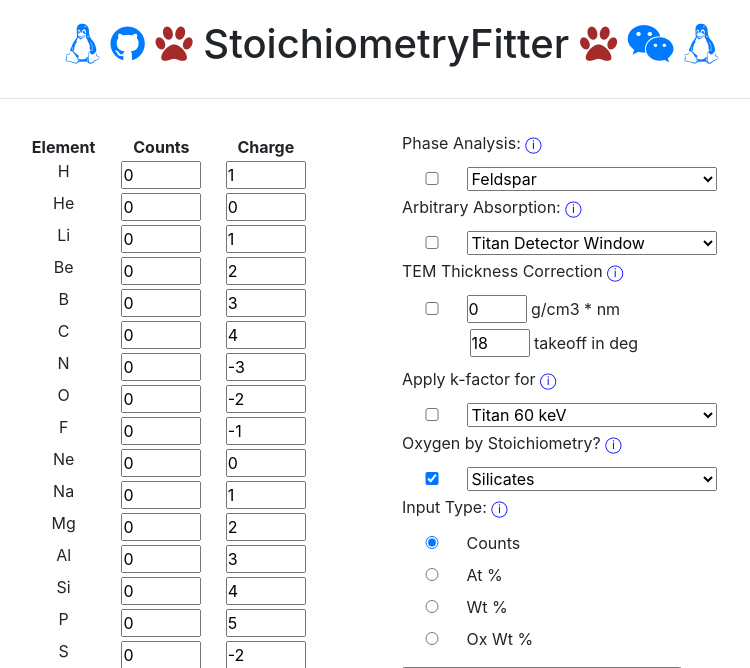
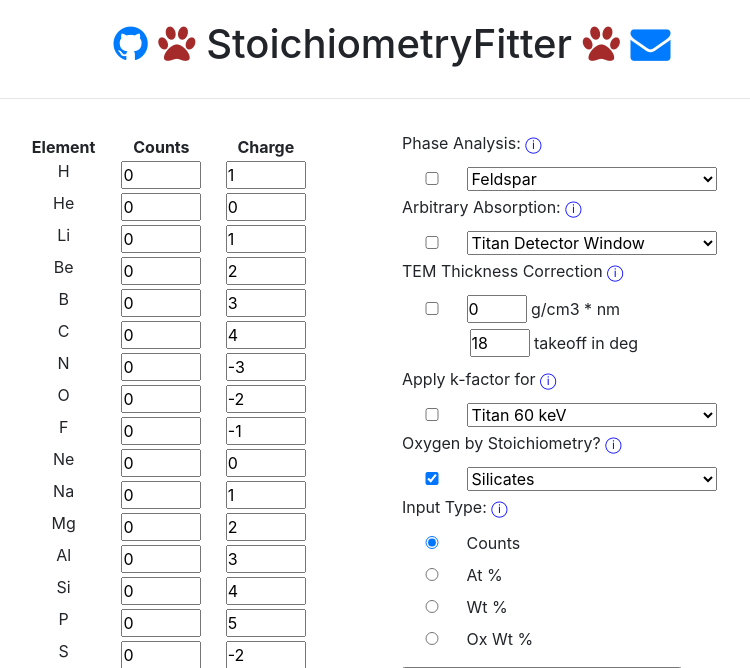
Before and after one commit to ZGainsforth/StoichiometryFitter, a Flask app: page / in a window 1280 px wide. Shown: the top 668 px of the page, without its empty margins (248-998 px from the left). Run offline with Flask 2, Linux system fonts and the light colour scheme; some libraries are stand-ins or nearby versions.

Commit message:
Fix icons

```diff
--- a/templates/base.html
+++ b/templates/base.html
@@ -5,6 +5,11 @@
     <meta http-equiv="X-UA-Compatible" content="IE=edge">
     <meta name="viewport" content="width=device-width, initial-scale=1.0">
     <title>{% block title %}{% endblock %}</title>
+    <!-- add icon link -->
+    <link rel = "icon" href =
+    "{{ url_for('static', filename = 'icon.png') }}"
+            type = "image/x-icon">
+
     <link rel="stylesheet" href="https://cdnjs.cloudflare.com/ajax/libs/font-awesome/4.7.0/css/font-awesome.min.css">
     <link rel="stylesheet" type = "text/css" href="{{ url_for('static', filename = 'Bootstrap.css') }}">
     <!-- Font Awesome Icons(Just for fun:))) -->
@@ -13,13 +18,13 @@
   </head>
 <body>
   <h1 style="margin-top: 20px;" id="t">
-    <a href="https://en.wikipedia.org/wiki/String_theory"><i class="fa fa-linux" aria-hidden="true"></i></a>
-    <a href="https://en.wikipedia.org/wiki/Quantum_mechanics"><i class="fa fa-github" aria-hidden="true"></i></a>
+    <!-- <a href="https://en.wikipedia.org/wiki/String_theory"><i class="fa fa-linux" aria-hidden="true"></i></a> -->
+    <a href="https://github.com/ZGainsforth/StoichiometryFitter"><i class="fa fa-github" aria-hidden="true"></i></a>
     <i style="color: brown;" class="fa fa-paw" aria-hidden="true"></i>
     StoichiometryFitter
     <i style="color: brown;" class="fa fa-paw" aria-hidden="true"></i>
-    <a href="https://en.wikipedia.org/wiki/Quantum_field_theory"><i class="fa fa-weixin" aria-hidden="true"></i></a>
-    <a href="https://en.wikipedia.org/wiki/Albert_Einstein"><i class="fa fa-linux" aria-hidden="true"></i></a>
+    <a href="mailto: zackg@ssl.berkeley.edu"><i class="fa fa-envelope" aria-hidden="true"></i></a>
+    <!-- <a href="https://en.wikipedia.org/wiki/Albert_Einstein"><i class="fa fa-linux" aria-hidden="true"></i></a> -->
   </h1>
   <hr>
   <div class="all-content">
```
Also changed, not shown: static/icon.png (added).
